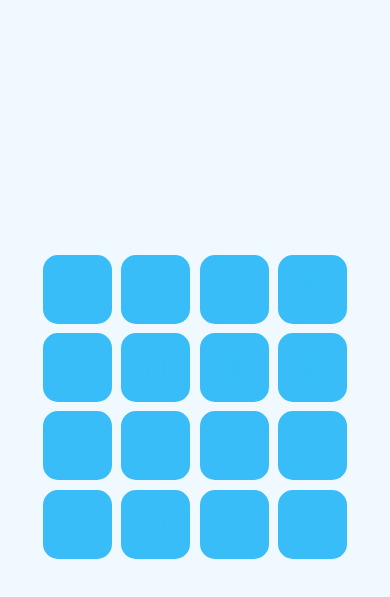
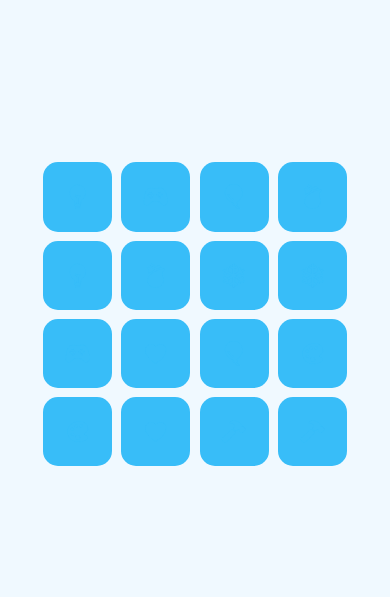
Before and after one commit to maqsudtolipov/memory-game, a website: page index.html in a window 390 px wide. Shown: the part 61-658 px from the top of the page. Drawn offline with nearby package versions, Linux system fonts and the light colour scheme.

```diff
--- a/sass/main.scss
+++ b/sass/main.scss
@@ -108,7 +108,7 @@
   }
 
   .main {
-    padding: 40rem 0;
+    padding: 24rem 0;
   }
 }
 /*
```
Also changed, not shown: css/style.css.
